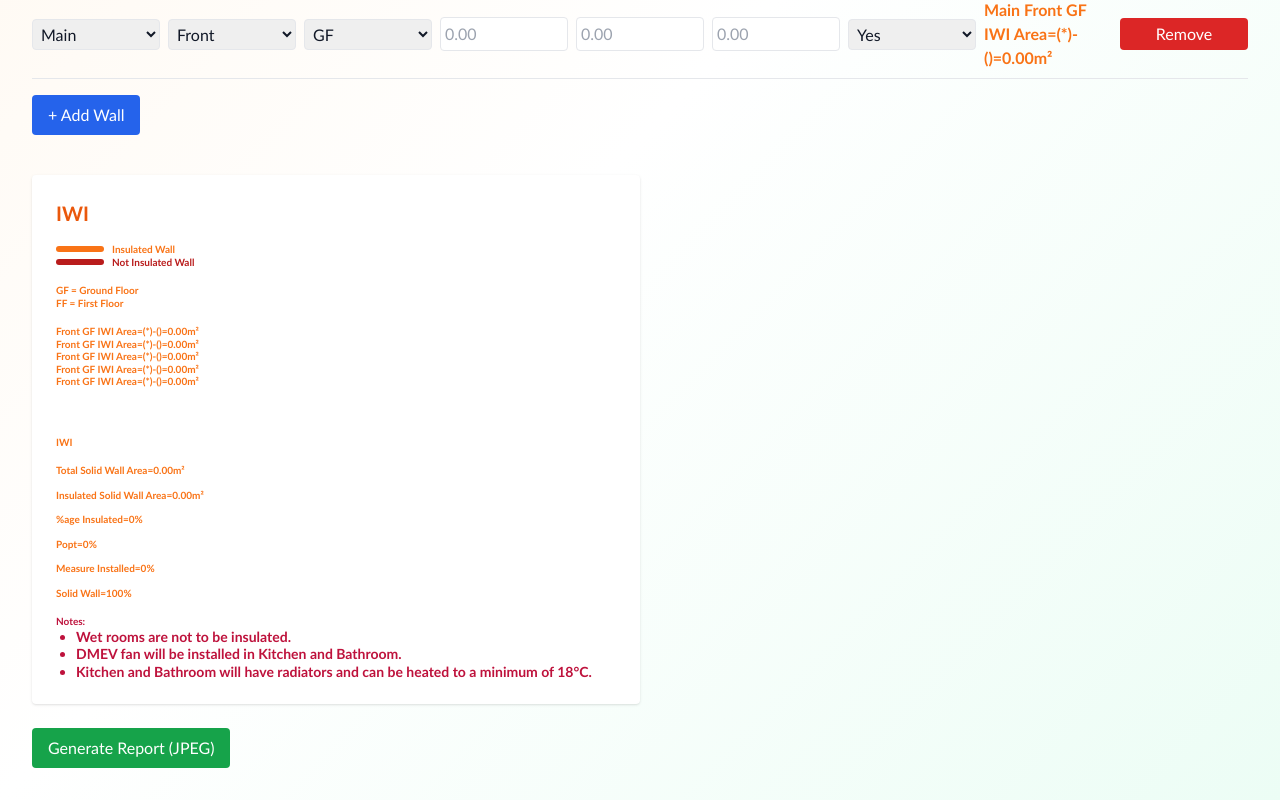
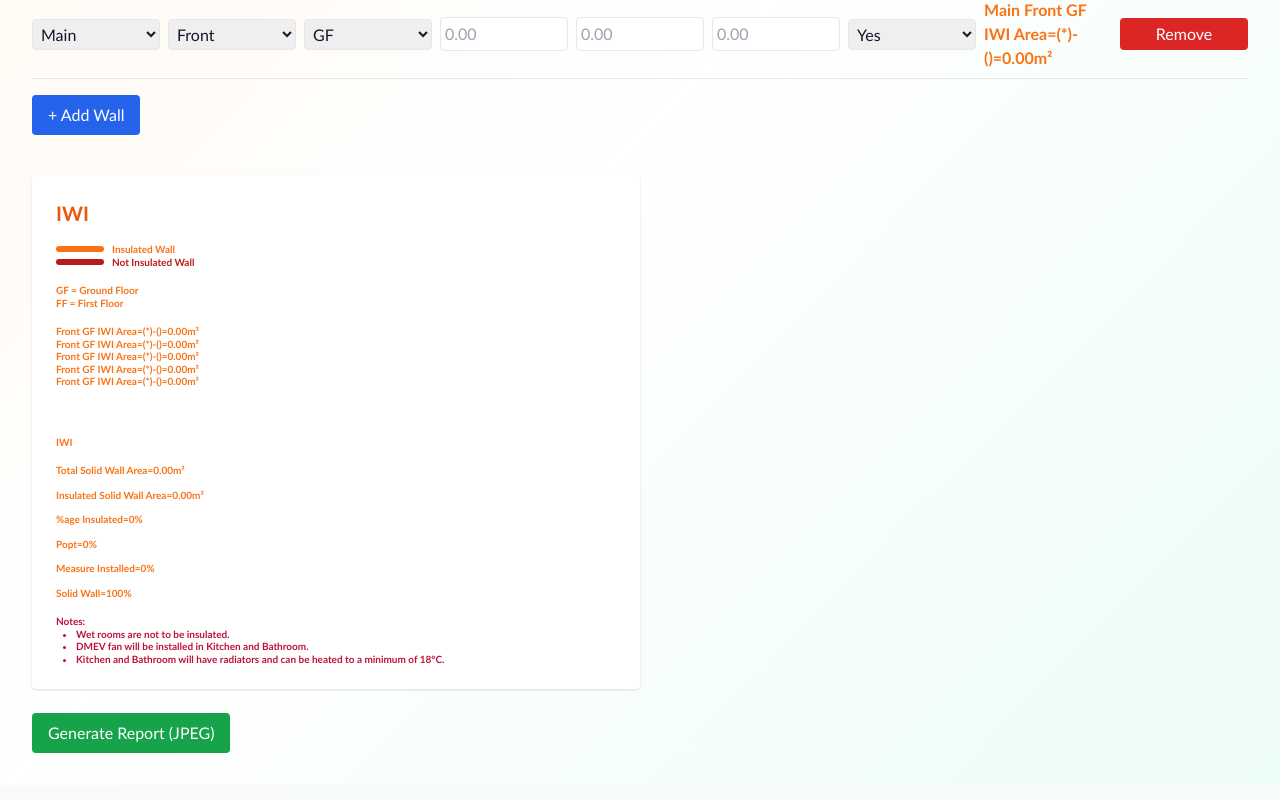
Before and after one commit to HameyDev/popt-calculator, a Next.js app: page / in a window 1280 px wide. Shown: the part 522-1322 px from the top of the page. Built offline with nearby package versions, Linux system fonts and the light colour scheme.

Commit message:
Update page.js

```diff
--- a/src/app/page.js
+++ b/src/app/page.js
@@ -270,7 +270,7 @@ export default function IWICalculator() {
         <p className="mt-3 font-semibold text-orange-500">Solid Wall=100%</p>
 
         <h4 className="text-[10px] leading-tight font-[Calibri] mt-4 font-bold text-rose-700">Notes:</h4>
-        <ul className="text-[10px] leading-tight font-[Calibri] text-rose-700 text-sm font-bold list-disc ml-5">
+        <ul className="text-[10px] leading-tight font-[Calibri] text-rose-700 font-bold list-disc ml-5">
           <li>Wet rooms are not to be insulated.</li>
           <li>DMEV fan will be installed in Kitchen and Bathroom.</li>
           <li>
```
